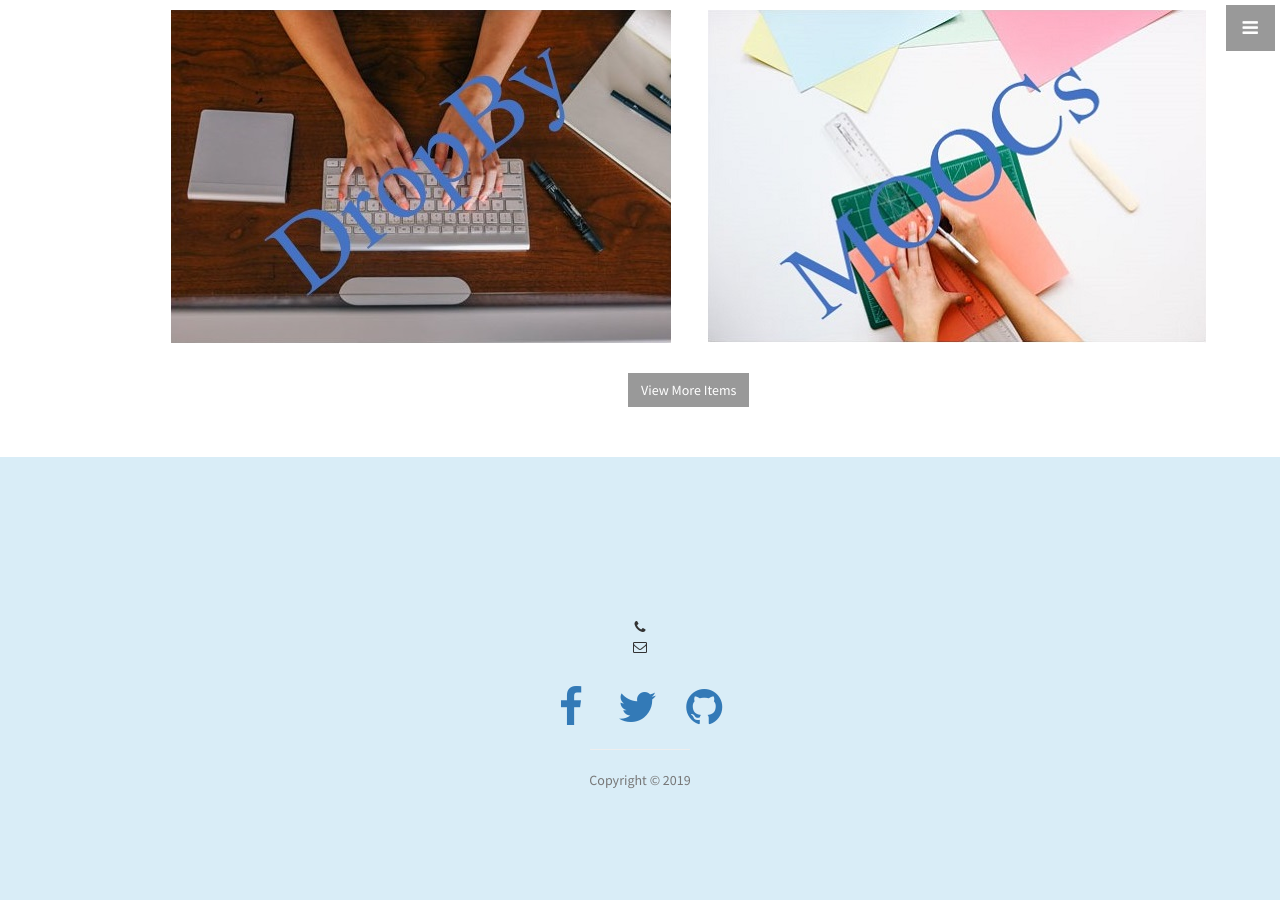
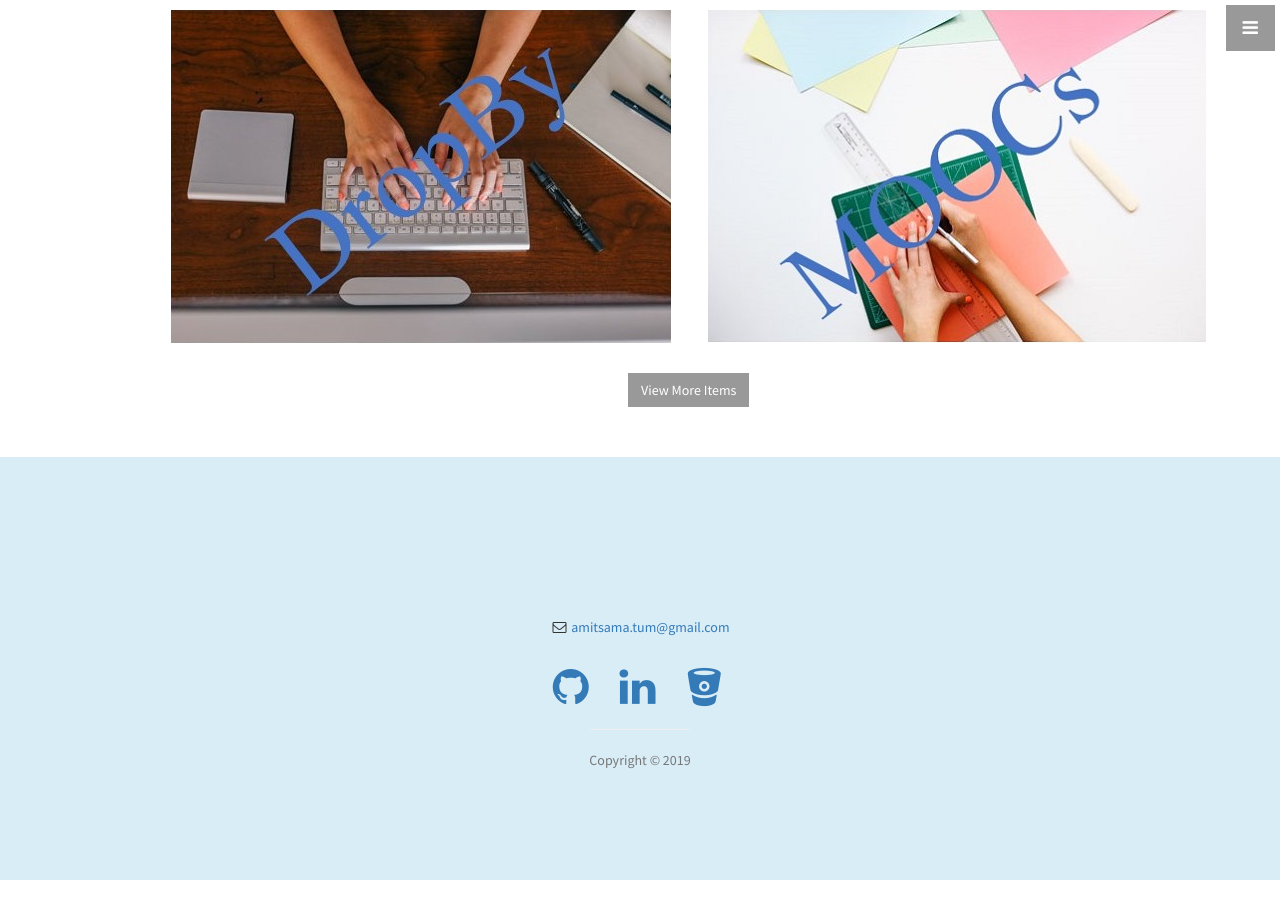
Before and after one commit to AmitSama/amitsama.github.io, a Jekyll site: the page built from index.html, in a window 1280 px wide and 900 px high, scrolled down 3075 px. Built offline with Jekyll 4.4.1, drawn with Linux system fonts in a browser that asks for light colours.

Commit message:
Updated personal details

```diff
--- a/_config.yml
+++ b/_config.yml
@@ -10,10 +10,13 @@ url: "" # the base hostname & protocol for your site
 
 # User setting
 owner:
-email:
+email: amitsama.tum@gmail.com
 facebook_username:
 twitter_username:
-github_username:
+github_username: AmitSama
+bitbucket_username: sam0645
+linkedin_username: in/amit-s-41424a22
+
 address:
   - line:
   - line:
--- a/_includes/footer.html
+++ b/_includes/footer.html
@@ -10,20 +10,26 @@
           {% endfor %}
         </p>
         <ul class="list-unstyled">
-          <li><i class="fa fa-phone fa-fw"></i> {{ site.telephone }}</li>
+          <!-- <li><i class="fa fa-phone fa-fw"></i> {{ site.telephone }}</li> -->
           <li><i class="fa fa-envelope-o fa-fw"></i>  <a href="mailto:{{ site.email }}">{{ site.email }}</a>
           </li>
         </ul>
         <br>
         <ul class="list-inline">
-          <li>
+          <!-- <li>
             <a href="https://facebook.com/{{ site.facebook_username }}"><i class="fa fa-facebook fa-fw fa-3x"></i></a>
           </li>
           <li>
             <a href="https://twitter.com/{{ site.twitter_username }}"><i class="fa fa-twitter fa-fw fa-3x"></i></a>
+          </li> -->
+          <li>
+            <a href="https://github.com/{{ site.github_username }}"><i class="fa fa-github fa-fw fa-3x"></i></a>
           </li>
           <li>
-            <a href="https://github.com/{{ site.github_username }}"><i class="fa fa-github fa-fw fa-3x"></i></a>
+            <a href="https://linkedin.com/{{ site.linkedin_username }}"><i class="fa fa-linkedin fa-fw fa-3x"></i></a>
+          </li>
+          <li>
+            <a href="https://bitbucket.org/{{ site.bitbucket_username }}"><i class="fa fa-bitbucket fa-fw fa-3x"></i></a>
           </li>
         </ul>
         <hr class="small">
```
